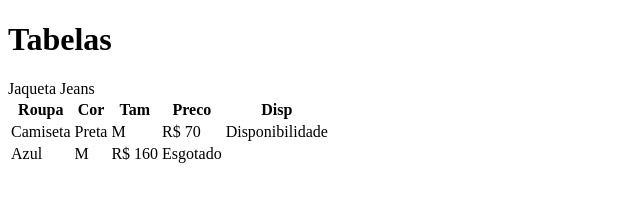
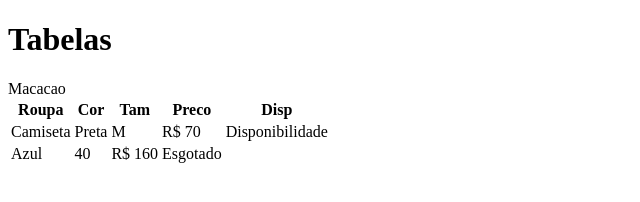
Before and after one commit to HigoFerreira/aula-tabela, a plain HTML site: page index.html in a window 1280 px wide. Shown: the full height of the page, 0-640 px from the left. Drawn offline with Linux system fonts and the light colour scheme.

Commit message:
Deixou de ser Calça Jeans e passou a ser Macacão

```diff
--- a/index.html
+++ b/index.html
@@ -33,9 +33,9 @@
             <td>Disponibilidade</td>
         </tr>
 
-        <tr>Jaqueta Jeans</td>
+        <tr>Macacao</td>
             <td>Azul</td>
-            <td>M</td>
+            <td>40</td>
             <td>R$ 160</td>
             <td>Esgotado</td>
         </tr>
```
